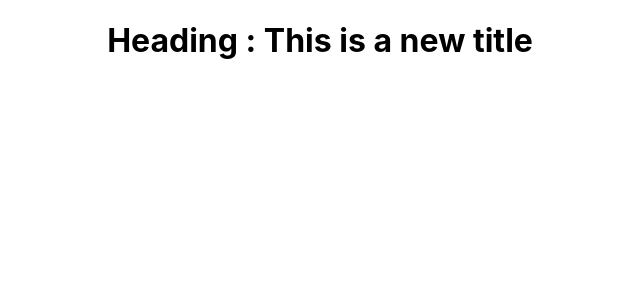
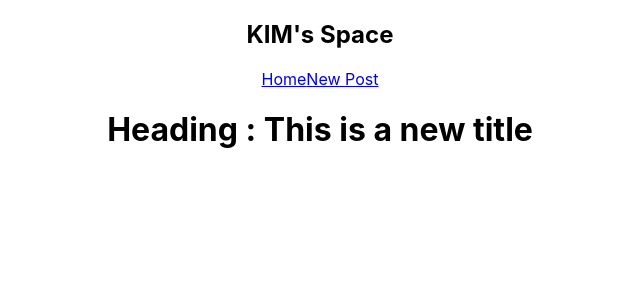
Before and after one commit to akshaycodeur/reagir, a React (Create React App) app: page / in a window 1280 px wide. Shown: the top 300 px of the page, without its empty margins (320-960 px from the left). Built offline with nearby package versions, Linux system fonts and the light colour scheme.

Commit message:
created navbar component and imported it

```diff
--- a/src/App.js
+++ b/src/App.js
@@ -1,10 +1,12 @@
 import logo from './logo.svg';
 import './App.css';
+import Navbar from './Navbar';
 
 function App() {
   let title = 'This is a new title'
   return (
     <div className="App">
+      <Navbar />
       <div className="content">
         <h1>Heading : {title}</h1>
       </div>
--- /dev/null
+++ b/src/Navbar.js
@@ -0,0 +1,13 @@
+const Navbar = () => {
+    return (
+        <nav className="navbar">
+            <h1>KIM's Space</h1>
+            <div className="links">
+                <a href="/">Home</a>
+                <a href="/create">New Post</a>
+            </div>
+        </nav>
+    );
+}
+
+export default Navbar ;
```
